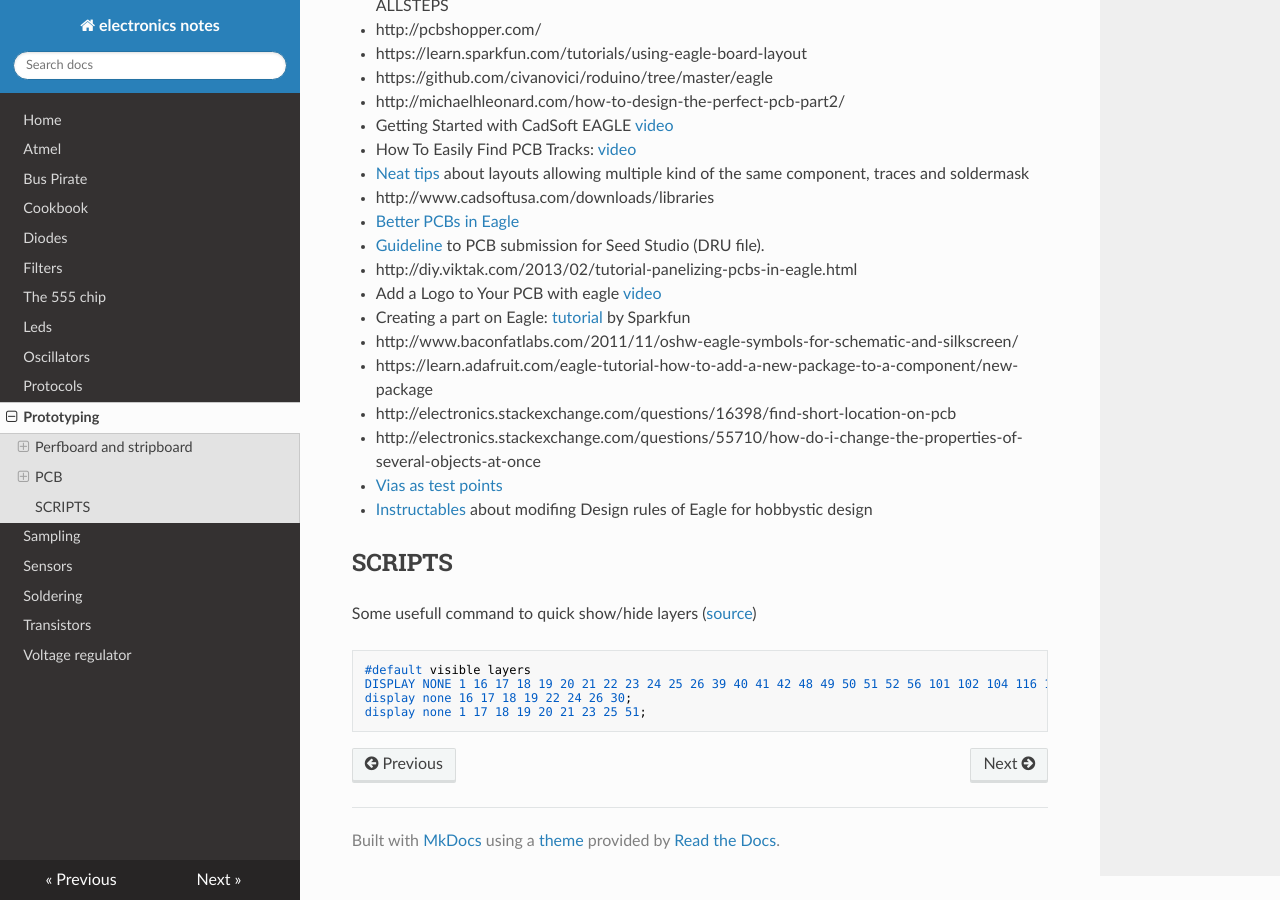
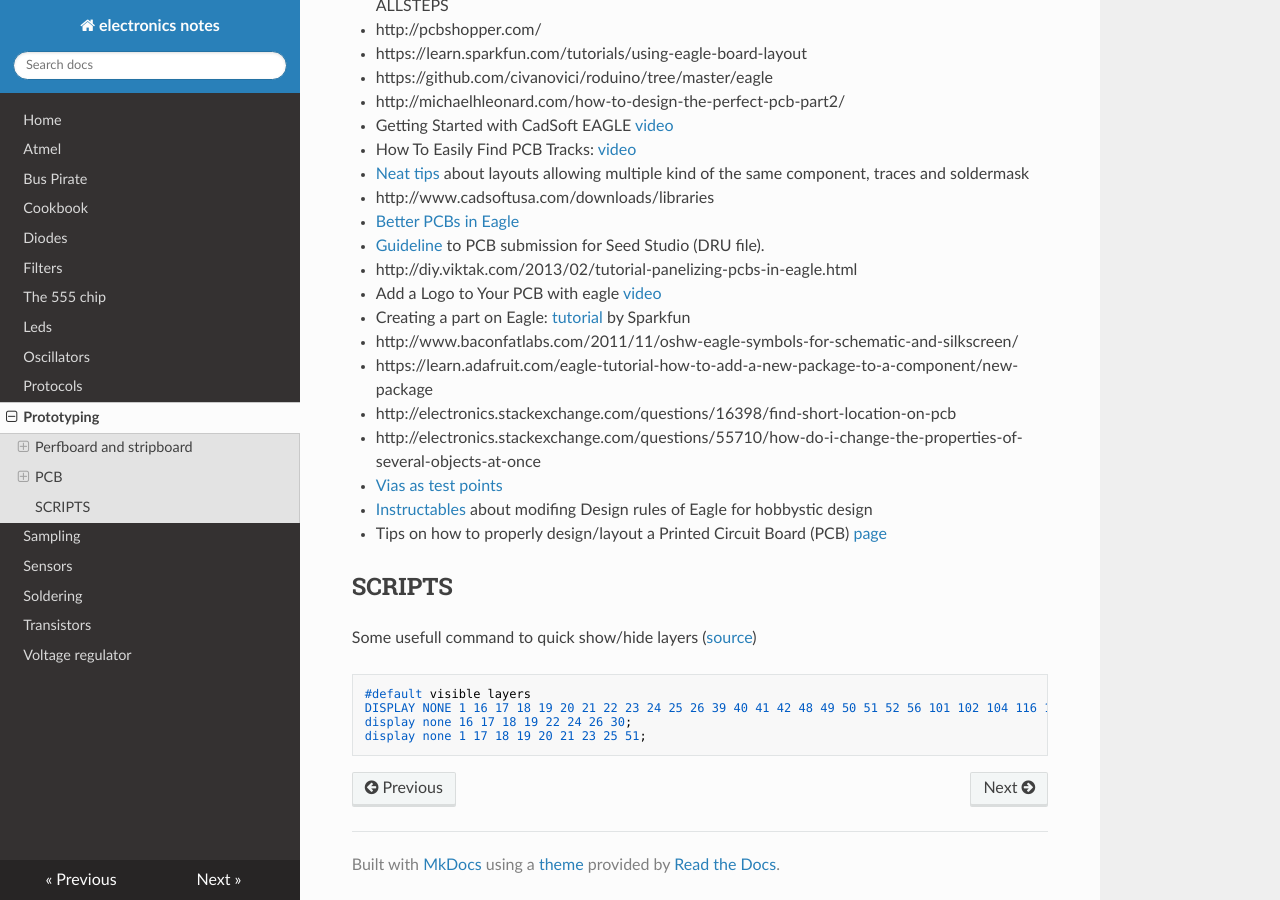
Before and after one commit to gipi/electronics-notes, an MkDocs documentation site: the page built from docs/Prototyping.md, in a window 1280 px wide and 900 px high, scrolled down 5479 px. Built offline with MkDocs 1.6.1, drawn with Linux system fonts in a browser that asks for light colours; nearby versions of some CDN libraries; old or Windows-style settings are respelled for this version of MkDocs.

Commit message:
Add link.

```diff
--- a/docs/Prototyping.md
+++ b/docs/Prototyping.md
@@ -149,6 +149,7 @@ processing has finished than you will found the created files in the folder.
  - http://electronics.stackexchange.com/questions/55710/how-do-i-change-the-properties-of-several-objects-at-once
  - [Vias as test points](http://electronics.stackexchange.com/questions/48557/testpoints-vias-versus-pads)
  - [Instructables](http://www.instructables.com/id/Make-hobbyist-PCBs-with-professional-CAD-tools-by-/?ALLSTEPS) about modifing Design rules of Eagle for hobbystic design
+ - Tips on how to properly design/layout a Printed Circuit Board (PCB) [page](http://www.onmyphd.com/?p=pcb.design)
 
 ## SCRIPTS
 
```
